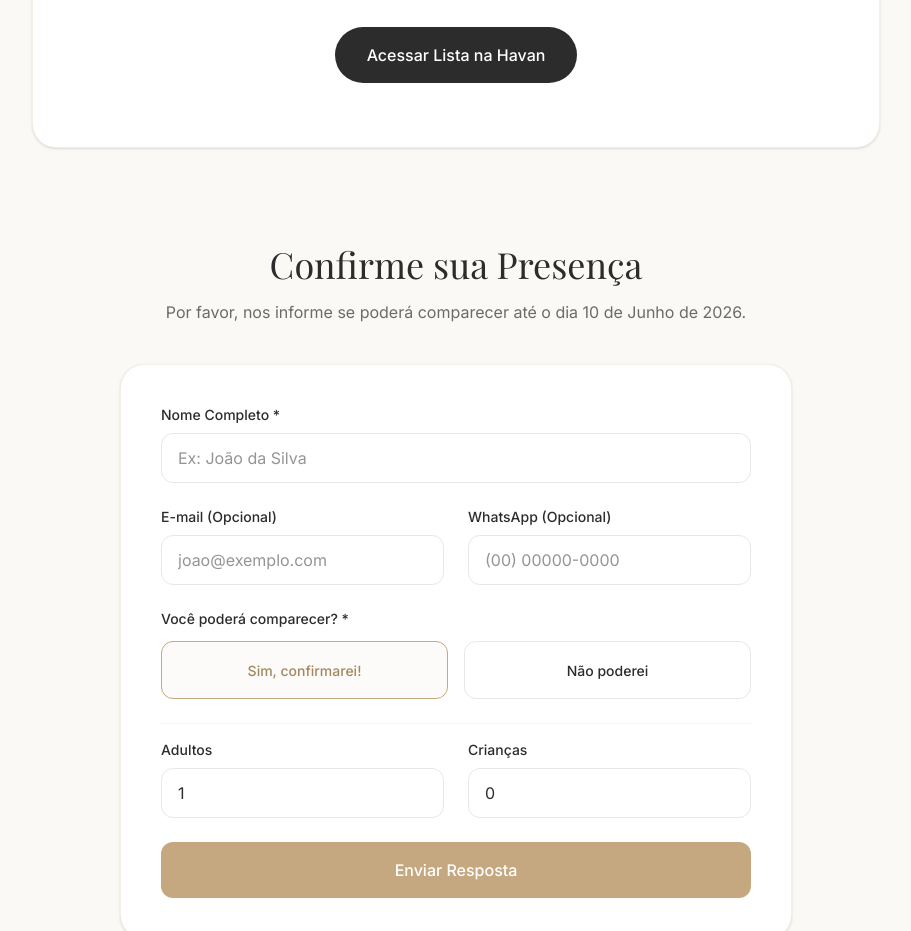
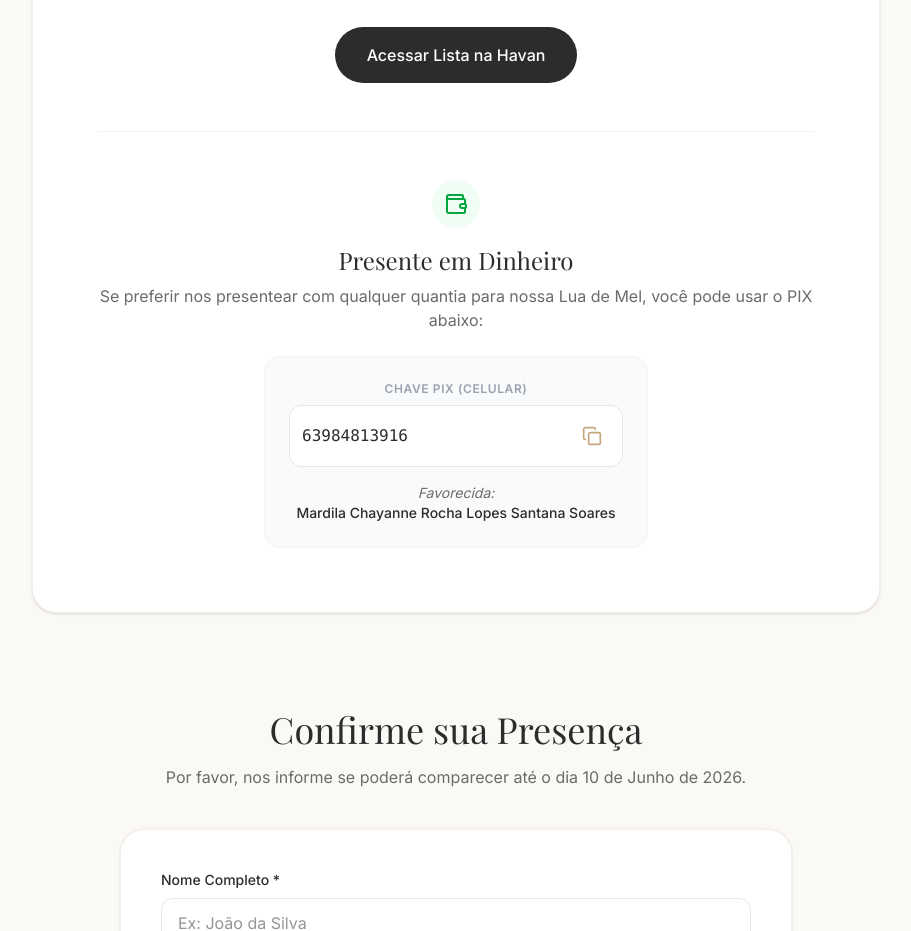
Before and after one commit to divinoviana/casamento, a React (Vite) app: page / in a window 1280 px wide. Shown: the part 1200-2131 px from the top of the page, without its empty margins (184-1095 px from the left). Built offline with nearby package versions, Linux system fonts and the light colour scheme; a web font is replaced by a local one.

Commit message:
feat: Add Pix key and copy functionality
Introduces Pix key for monetary gifts and implements a feature to copy it to the clipboard. This enhances the gift options available to guests.

```diff
--- a/src/App.tsx
+++ b/src/App.tsx
@@ -2,7 +2,7 @@ import { useState } from 'react';
 import { useForm } from 'react-hook-form';
 import { collection, addDoc, serverTimestamp } from 'firebase/firestore';
 import { QRCodeSVG } from 'qrcode.react';
-import { MapPin, Gift, CalendarHeart, Clock, CheckCircle2, Send, Heart } from 'lucide-react';
+import { MapPin, Gift, CalendarHeart, Clock, CheckCircle2, Send, Heart, Copy, Check, Wallet } from 'lucide-react';
 import { db } from './firebase';
 
 type RSVPFormData = {
@@ -19,6 +19,16 @@ export default function App() {
   const [submitSuccess, setSubmitSuccess] = useState(false);
   const [digitalInvite, setDigitalInvite] = useState<RSVPFormData | null>(null);
   const [error, setError] = useState<string | null>(null);
+  const [copied, setCopied] = useState(false);
+
+  const pixKey = "63984813916";
+  const pixName = "Mardila Chayanne Rocha Lopes Santana Soares";
+
+  const copyPix = () => {
+    navigator.clipboard.writeText(pixKey);
+    setCopied(true);
+    setTimeout(() => setCopied(false), 2000);
+  };
 
   const { register, handleSubmit, watch, formState: { errors } } = useForm<RSVPFormData>({
     defaultValues: {
@@ -142,6 +152,34 @@ export default function App() {
           >
             Acessar Lista na Havan
           </a>
+
+          <div className="mt-12 pt-12 border-t border-gray-100">
+            <div className="w-12 h-12 mx-auto rounded-full bg-green-50 flex items-center justify-center text-green-600 mb-4">
+              <Wallet size={24} />
+            </div>
+            <h3 className="font-serif text-2xl mb-2">Presente em Dinheiro</h3>
+            <p className="text-wedding-muted mb-6">
+              Se preferir nos presentear com qualquer quantia para nossa Lua de Mel, você pode usar o PIX abaixo:
+            </p>
+
+            <div className="max-w-sm mx-auto bg-gray-50 p-6 rounded-2xl border border-gray-100">
+              <p className="text-xs font-bold text-gray-400 uppercase tracking-wider mb-2">Chave PIX (Celular)</p>
+              <div className="flex items-center justify-between bg-white p-3 rounded-xl border border-gray-200 mb-4">
+                <span className="font-mono font-medium text-wedding-text">{pixKey}</span>
+                <button
+                  onClick={copyPix}
+                  className="p-2 hover:bg-gray-100 rounded-lg transition-colors text-wedding-gold"
+                  title="Copiar Chave"
+                >
+                  {copied ? <Check size={20} /> : <Copy size={20} />}
+                </button>
+              </div>
+              <p className="text-sm text-wedding-muted italic">
+                Favorecida: <br/>
+                <span className="font-medium text-wedding-text not-italic">{pixName}</span>
+              </p>
+            </div>
+          </div>
         </section>
 
         {/* RSVP Section */}
```
